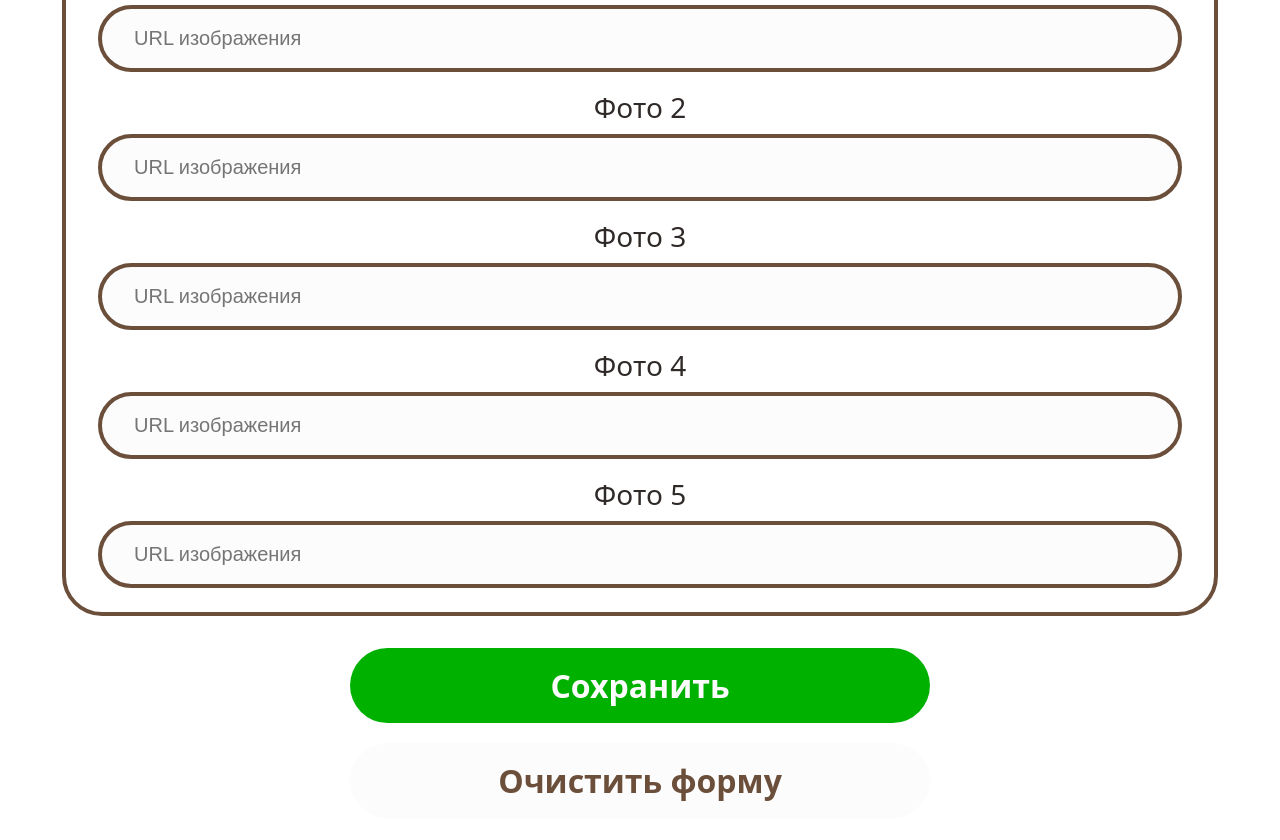
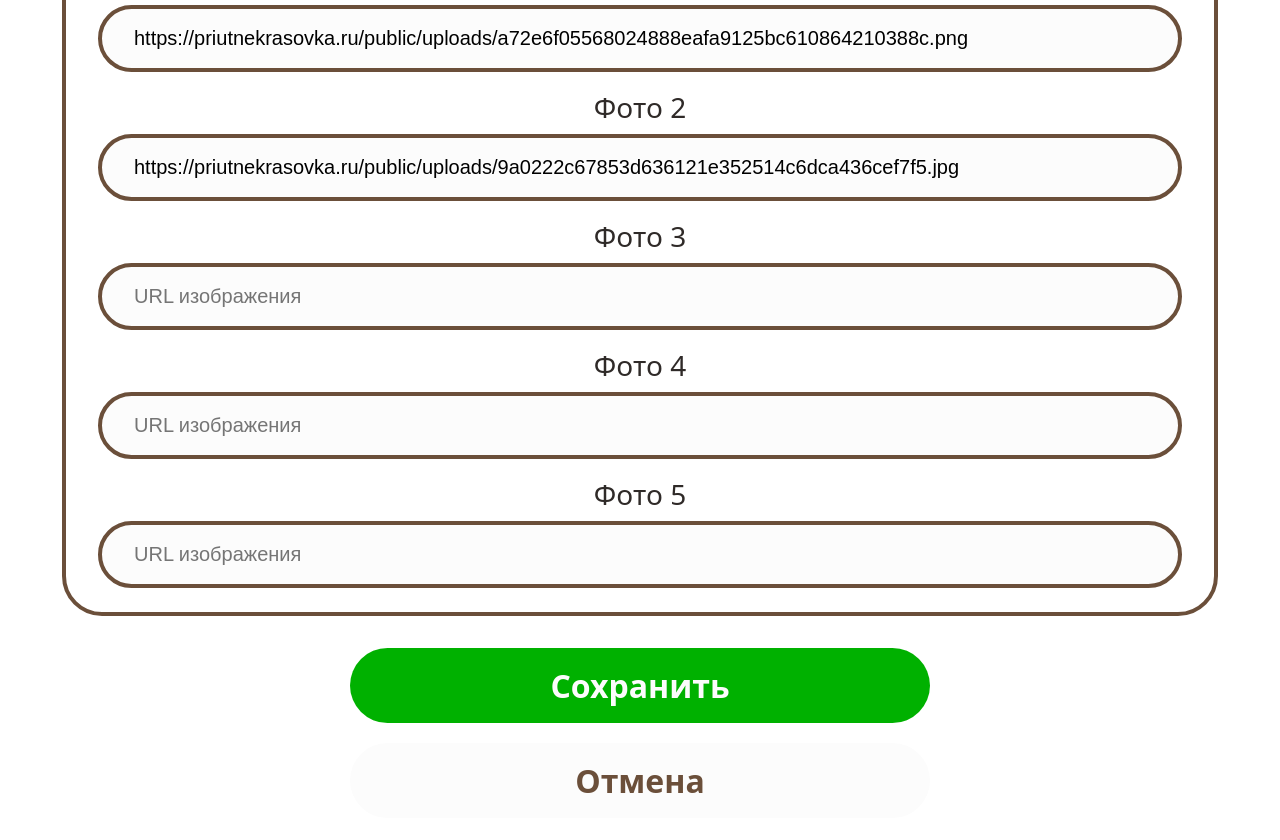
Before and after one commit to KatyaVarentsova/web-shelter-client, a React (Vite) app: page /info/pet/edit/1 in a window 1280 px wide. Shown: the part 1460-2300 px from the top of the page. Built offline with nearby package versions, Linux system fonts and the light colour scheme; no server answers; sample sign-in values are in the browser's storage.

Commit message:
feat: сделано редактирование pet

```diff
--- a/src/components/Button/button.tsx
+++ b/src/components/Button/button.tsx
@@ -5,12 +5,13 @@ interface IProps {
     children: ReactNode;
     variant?: 'caramelButton'| 'brownButton' | 'whiteButton' | 'greenButton' | 'redButton';
     onClick?: () => void;
+    type?: 'button' | 'submit' | 'reset';
 }
 
 
-export const Button: FC<IProps> = ({ children, variant = 'caramelButton', onClick }) => {
+export const Button: FC<IProps> = ({ children, variant = 'caramelButton', onClick, type }) => {
 
     return (
-        <button className={`${style.button} ${style[variant]}`} onClick={onClick}>{children}</button>
+        <button className={`${style.button} ${style[variant]}`} type={type ?? 'button'} onClick={onClick}>{children}</button>
     )
 }
--- a/src/components/PetRow/petRow.tsx
+++ b/src/components/PetRow/petRow.tsx
@@ -4,6 +4,7 @@ import style from "./petRow.module.css"
 import { useAppDispatch } from "../../store";
 import { formatAge } from "../../utils/petAge";
 import { deletePetsTable } from "../../store/petsTableSlice";
+import { useNavigate } from "react-router-dom";
 
 interface Props {
     pet: IPetRow;
@@ -12,8 +13,10 @@ interface Props {
 
 export const PetRow: FC<Props> = ({ pet, category }) => {
     const dispatch = useAppDispatch()
+    const navigate = useNavigate();
+
     function deleteHandler(id: string, category: string) {
-        dispatch(deletePetsTable({id, category}))
+        dispatch(deletePetsTable({ id, category }))
     }
     return (
         <tr>
@@ -23,7 +26,7 @@ export const PetRow: FC<Props> = ({ pet, category }) => {
             <td>{pet.last_name} {pet.first_name}</td>
 
             <td>
-                {/* <button>✏️</button> */}
+                <button onClick={() => navigate(`/info/pet/edit/${pet.id}`)}>✏️</button>
                 <button onClick={() => deleteHandler(pet.id, category)}>🗑️</button>
             </td>
         </tr>
--- a/src/pages/PetFormPage/petFormPage.tsx
+++ b/src/pages/PetFormPage/petFormPage.tsx
@@ -3,18 +3,17 @@ import style from './petFormPage.module.css';
 import { useAppDispatch, useAppSelector } from '../../store';
 import { getShortCurators, shortCuratorsSelector } from '../../store/curatorDetailsSlice';
 import type { IPetForm } from '../../types/types';
-import { createPet } from '../../store/petsTableSlice';
-import { useNavigate } from 'react-router-dom';
+import { createPet, updatePet } from '../../store/petsTableSlice';
+import { useNavigate, useParams } from 'react-router-dom';
 import { Button } from '../../components/Button/button';
+import { getPetDetails, petDetailsSelector } from '../../store/petDetailsSlice';
 
 
 export const PetFormPage: FC = () => {
-    const dispatch = useAppDispatch()
-    const navigate = useNavigate();
-    const initialForm = {
+    let initialForm = {
         nickname: '',
         category: '',
-        size: '',
+        size: 0,
         character: '',
         birthday: '',
         gender: '',
@@ -32,6 +31,47 @@ export const PetFormPage: FC = () => {
         image_4: '',
         image_5: '',
     }
+
+    const dispatch = useAppDispatch()
+    const navigate = useNavigate();
+    const { id } = useParams<{ id: string }>();
+    const pet = useAppSelector(petDetailsSelector)
+
+    useEffect(() => {
+        id && dispatch(getPetDetails(id))
+    }, [id]);
+
+    useEffect(() => {
+        if (!pet || !id) return;
+
+        initialForm = {
+            nickname: pet.nickname || '',
+            category: pet.category || '',
+            size: pet.size || 0,
+            character: pet.character || '',
+            birthday: pet.birthday
+                ? new Date(pet.birthday)
+                    .toISOString()
+                    .split('T')[0]
+                : '',
+            gender: pet.gender || '',
+            wool: pet.wool || '',
+            for_family: pet.for_family || false,
+            for_dogs: pet.for_dogs || false,
+            for_cats: pet.for_cats || false,
+            is_guest: pet.is_guest || false,
+            description: pet.description || '',
+            curator_id: pet.curator_id || '',
+
+            image_1: pet.images?.[0]?.image || '',
+            image_2: pet.images?.[1]?.image || '',
+            image_3: pet.images?.[2]?.image || '',
+            image_4: pet.images?.[3]?.image || '',
+            image_5: pet.images?.[4]?.image || '',
+        }
+
+        setForm(initialForm);
+    }, [pet, id]);
 
     useEffect(() => {
         dispatch(getShortCurators())
@@ -63,10 +103,18 @@ export const PetFormPage: FC = () => {
         e.preventDefault();
 
         try {
-            await dispatch(createPet({
-                pet: { ...form },
-                category: 'dogs',
-            })).unwrap()
+            if (id) {
+                await dispatch(updatePet({
+                    id: id,
+                    pet: form,
+                    category: 'dogs'
+                })).unwrap();
+            } else {
+                await dispatch(createPet({
+                    pet: form,
+                    category: 'dogs',
+                })).unwrap();
+            }
 
             setForm(initialForm);
 
@@ -81,6 +129,14 @@ export const PetFormPage: FC = () => {
         setForm(initialForm);
     }
 
+    const cancelHandler = () => {
+        if (form.category === 'Собака') {
+            navigate(`/info/dogs`);
+        } else {
+            navigate(`/info/cats`);
+        }
+    }
+
     return (
         <div className={style.background}>
             <section className={style.sectionForm}>
@@ -88,9 +144,9 @@ export const PetFormPage: FC = () => {
                     className={style.contactForm}
                     onSubmit={handleSubmit}
                 >
-                    <h1 className={style.pageTitle}>
+                    <h2 className={style.pageTitle}>
                         Добавление питомца
-                    </h1>
+                    </h2>
 
                     <div className={style.formRow}>
                         <label className={style.labelForm}>
@@ -392,8 +448,12 @@ export const PetFormPage: FC = () => {
                     </fieldset>
 
                     <div className={style.blockButtons}>
-                        <Button variant="greenButton">Сохранить</Button>
-                        <Button variant="whiteButton" onClick={resetHandler}>Очистить форму</Button>
+                        <Button type="submit" variant="greenButton">Сохранить</Button>
+                        {id ?
+                            <Button type="button" variant="whiteButton" onClick={cancelHandler}>Отмена</Button>
+                            :
+                            <Button type="button" variant="whiteButton" onClick={resetHandler}>Очистить форму</Button>
+                        }
                     </div>
 
                 </form>
--- a/src/pages/PetsTablePage/petsTablePage.module.css
+++ b/src/pages/PetsTablePage/petsTablePage.module.css
@@ -1,6 +1,13 @@
 .container {
     margin: 220px auto 80px;
     max-width: 1440px;
+}
+
+.pageTitle {
+    margin: 0;
+    font-size: 48px;
+    font-weight: 600;
+    color: var(--color-dark);
 }
 
 .blockButton {
--- a/src/pages/PetsTablePage/petsTablePage.tsx
+++ b/src/pages/PetsTablePage/petsTablePage.tsx
@@ -25,6 +25,7 @@ export const PetsTablePage: FC<IProps> = ({ category }) => {
 
     return (
         <div className={style.container}>
+            <h2 className={style.pageTitle}>{category === "dogs" ? "Собаки" : "Коты" }</h2>
             <div className={style.blockButton}>
                 <Button onClick={handlerClick} variant="greenButton">Добавить питомца</Button>
             </div>
--- a/src/pages/RequestsPage/requestsPage.module.css
+++ b/src/pages/RequestsPage/requestsPage.module.css
@@ -1,6 +1,14 @@
 .container {
     margin: 220px auto 80px;
     max-width: 1440px;
+}
+
+.pageTitle {
+    margin: 0;
+    font-size: 48px;
+    font-weight: 600;
+    color: var(--color-dark);
+    margin-bottom: 20px;
 }
 
 .requestsTable {
--- a/src/pages/RequestsPage/requestsPage.tsx
+++ b/src/pages/RequestsPage/requestsPage.tsx
@@ -14,6 +14,7 @@ export const RequestsPage: FC = () => {
 
     return (
         <div className={style.container}>
+            <h2 className={style.pageTitle}>Заявки</h2>
             <table className={style.requestsTable}>
                 <thead>
                     <tr>
--- a/src/store/petsTableSlice.ts
+++ b/src/store/petsTableSlice.ts
@@ -82,6 +82,37 @@ export const createPet = createAsyncThunk<IPetRow[], ICreatePetParams>('petsTabl
     return result
 })
 
+interface IUpdatePetParams {
+    id: string;
+    pet: IPetForm;
+    category: string;
+}
+
+export const updatePet = createAsyncThunk<IPetRow[], IUpdatePetParams>('petsTableSlice/updatePet', async ({id, pet, category}, thunkObject) => {
+    const state = thunkObject.getState() as any;
+    const token = state.authSlice.accessToken;
+    const response = await fetch(`http://localhost:3000/api/pets/${category}/${id}`, {
+        method: 'PUT',
+        headers: {
+            'Content-Type': 'application/json',
+            authorization: token
+        },
+        credentials: "include",
+        body: JSON.stringify(pet)
+    })
+    if (!response.ok) {
+        throw new Error('Ошибка редактирования питомца');
+    }
+
+    const result: IPetRow[] = await response.json()
+    const dispatch = thunkObject.dispatch
+    if (result.length === 0) {
+        return thunkObject.rejectWithValue('Нет добавленных питомцев')
+    }
+    dispatch(savePetsTable(result))
+    return result
+})
+
 const petsTableSlice = createSlice({
     name: 'petsTableSlice',
     initialState: petsTableState,
--- a/src/types/types.ts
+++ b/src/types/types.ts
@@ -35,7 +35,7 @@ export interface IPetDetails {
 export interface IPetForm {
     nickname: string;
     category: string;
-    size: string;
+    size: number;
     character: string;
     birthday: string;
     gender: string;
```
